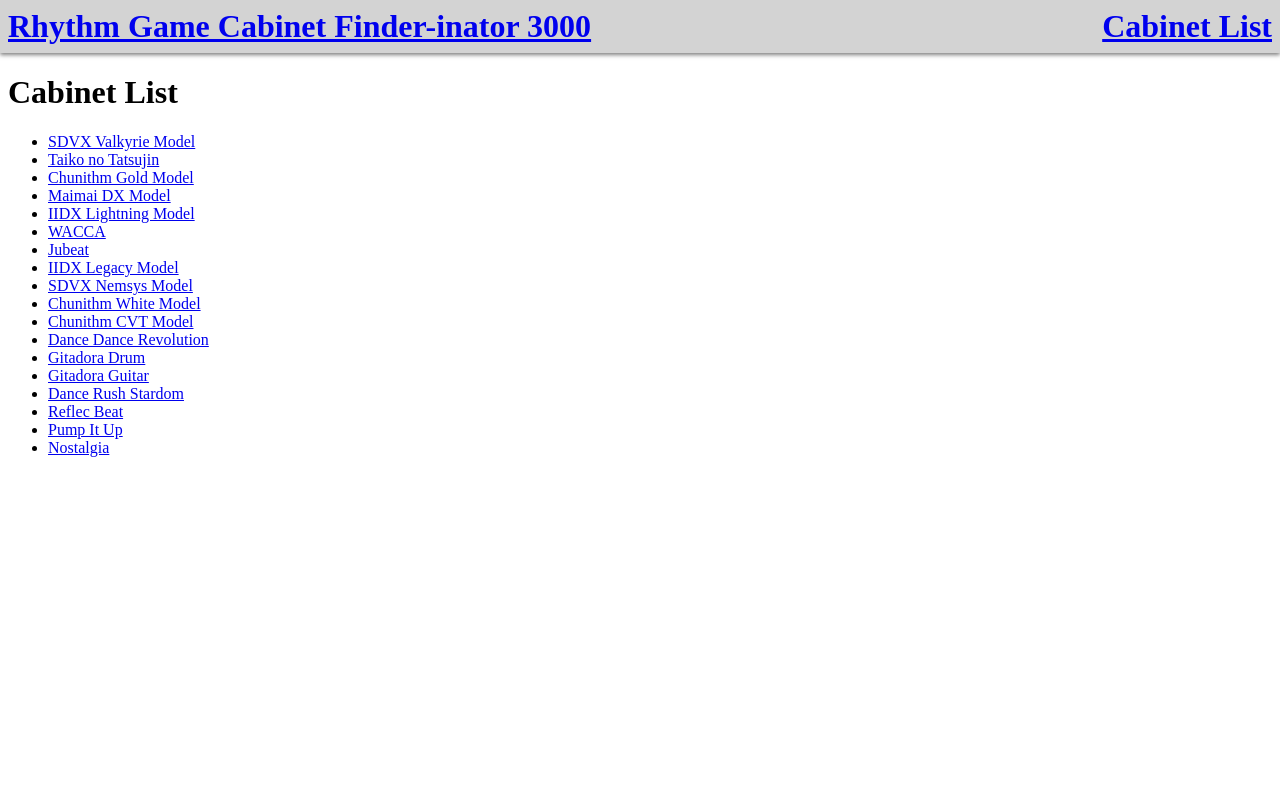
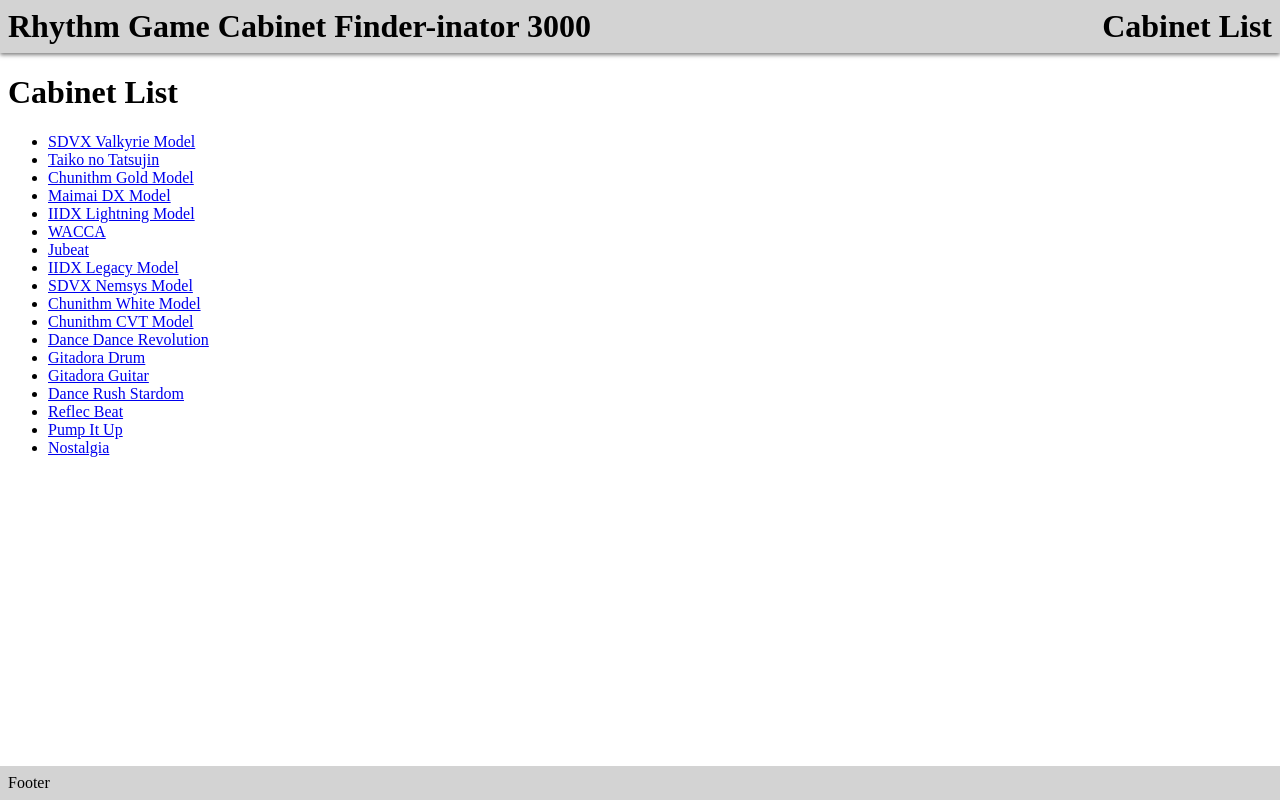
Before and after one commit to Renjian-buchai/arcade-cabinet-findinator-3000, a Flask app: page /cabinets/ in a window 1280 px wide. Run offline with Flask 3, Linux system fonts and the light colour scheme; data comes from the database, SQL or seed files in the repository.

Commit message:
Moved files, added footer

```diff
--- a/main.py
+++ b/main.py
@@ -53,7 +53,7 @@ def country(selected_country: str):
         )
 
         if country == []:
-            return render_template("404.html", unfound=selected_country)
+            return render_template("elements/404.html", unfound=selected_country)
 
         arcades = [
             arcade[0]
@@ -142,7 +142,7 @@ def cabinets(cabinet: str) -> str:
         )
 
         if cabinet_data == []:
-            return render_template("404.html", unfound=cabinet)
+            return render_template("elements/404.html", unfound=cabinet)
 
         cabinet_name = cabinet_data[0][0]
         cabinet_desc = cabinet_data[0][1].split("\n")
@@ -165,12 +165,12 @@ def cabinet_list() -> str:
 
 @app.route("/404/")
 def not_found() -> str:
-    return render_template("404.html")
+    return render_template("elements/404.html")
 
 
 @app.route("/404/<unfound>/")
 def not_found_url(unfound: str) -> str:
-    return render_template("404.html", unfound=unfound)
+    return render_template("elements/404.html", unfound=unfound)
 
 
 if __name__ == "__main__":
--- a/static/css/style.css
+++ b/static/css/style.css
@@ -32,6 +32,29 @@ header {
   background-color: lightgray;
 }
 
+footer {
+  height: fit-content;
+  margin: 0;
+  border-radius: 0;
+  background-color: lightgray;
+  padding: 8px;
+}
+
 body {
   margin: 0;
 }
+
+.header-text,
+.header-text:link,
+.header-text:visited {
+  text-decoration: none;
+  color: black;
+  margin: 0;
+  display: inline;
+}
+
+.header-text:hover {
+  color: grey;
+  margin: 0;
+  display: inline;
+}
--- a/templates/arcade.html
+++ b/templates/arcade.html
@@ -2,11 +2,11 @@
 
 <head>
   <title>{{arcade}}</title>
-  {% include "head.html" %}
+  {% include "elements/head.html" %}
 </head>
 
 <body>
-  {% include "header.html" %}
+  {% include "elements/header.html" %}
 
   <div style="margin:8px">
 
--- a/templates/cabinet_list.html
+++ b/templates/cabinet_list.html
@@ -2,11 +2,13 @@
 
 <head>
   <title>List of Cabinets</title>
-  {% include "head.html" %}
+  {% include "elements/head.html" %}
 </head>
 
 <body>
-  {% include "header.html" %}
+  <div style="display:flex; flex-direction:column; justify-content:space-between; min-height:100vh">
+    <div>
+      {% include "elements/header.html" %}
 
       <div style="margin:8px">
         <h1>Cabinet List</h1>
@@ -19,4 +21,8 @@
         </ul>
 
       </div>
+    </div>
+
+    {% include "elements/footer.html" %}
+  </div>
 </body>
--- a/templates/cabinets.html
+++ b/templates/cabinets.html
@@ -2,11 +2,11 @@
 
 <head>
   <title>{{cabinet_name}}</title>
-  {% include "head.html" %}
+  {% include "elements/head.html" %}
 </head>
 
 <body>
-  {% include "header.html" %}
+  {% include "elements/header.html" %}
 
   <div style="margin:8px">
     <h1>{{cabinet_name}}</h1>
--- a/templates/country.html
+++ b/templates/country.html
@@ -2,11 +2,11 @@
 
 <head>
   <title>List of Supported Countries</title>
-  {% include "head.html" %}
+  {% include "elements/head.html" %}
 </head>
 
 <body>
-  {% include "header.html" %}
+  {% include "elements/header.html" %}
 
   <div style="margin:8px">
     <h1>Results for
--- a/templates/404.html
+++ b/templates/elements/404.html
@@ -4,7 +4,7 @@
 </head>
 
 <body>
-  {% include "header.html" %}
+  {% include "elements/header.html" %}
 
   <div style="margin:8px; text-align: center;">
     <h1>404 not found; Page '{{unfound}}' not found.</h1>
--- /dev/null
+++ b/templates/elements/footer.html
@@ -0,0 +1,3 @@
+<footer>
+  Footer
+</footer>
--- /dev/null
+++ b/templates/elements/header.html
@@ -0,0 +1,11 @@
+<header>
+  <div style="display: flex; margin: 0px; padding: 8px; justify-content: space-between">
+    <h1 style="margin: 0;">
+      <a class="header-text" href="/">Rhythm Game Cabinet Finder-inator 3000</a>
+    </h1>
+
+    <h1 style="margin: 0;">
+      <a class="header-text" href="/cabinets/">Cabinet List</a>
+    </h1>
+  </div>
+</header>
--- a/templates/header.html
+++ /dev/null
@@ -1,11 +0,0 @@
-<header>
-  <div style="display: flex; margin: 0px; padding: 8px; justify-content: space-between">
-    <h1 style="display: inline; text-decoration: none; margin: 0;">
-      <a href="/">Rhythm Game Cabinet Finder-inator 3000</a>
-    </h1>
-
-    <h1 style="display: inline; text-decoration: none; margin: 0;">
-      <a href="/cabinets/">Cabinet List</a>
-    </h1>
-  </div>
-</header>
--- a/templates/index.html
+++ b/templates/index.html
@@ -2,11 +2,11 @@
 
 <head>
   <title>Rhythm Game Finder-inator</title>
-  {% include "head.html" %}
+  {% include "elements/head.html" %}
 </head>
 
 <body>
-  {% include "header.html" %}
+  {% include "elements/header.html" %}
   <div style="margin:8px">
     <section>
       <form name="Select country" method="post">
```
Also changed, not shown: templates/elements/head.html (renamed from templates/head.html). Lines whose indentation alone changed are shown as unchanged.
